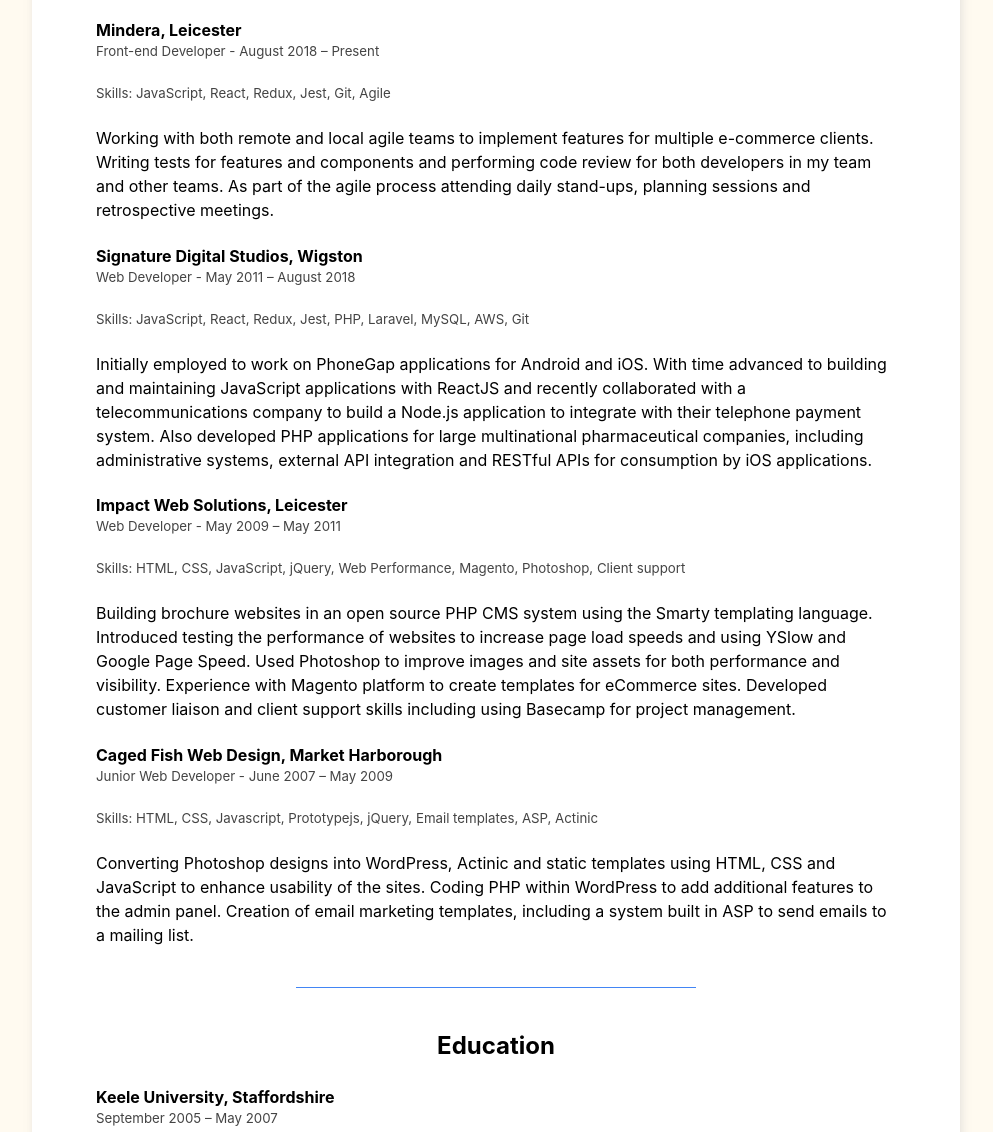
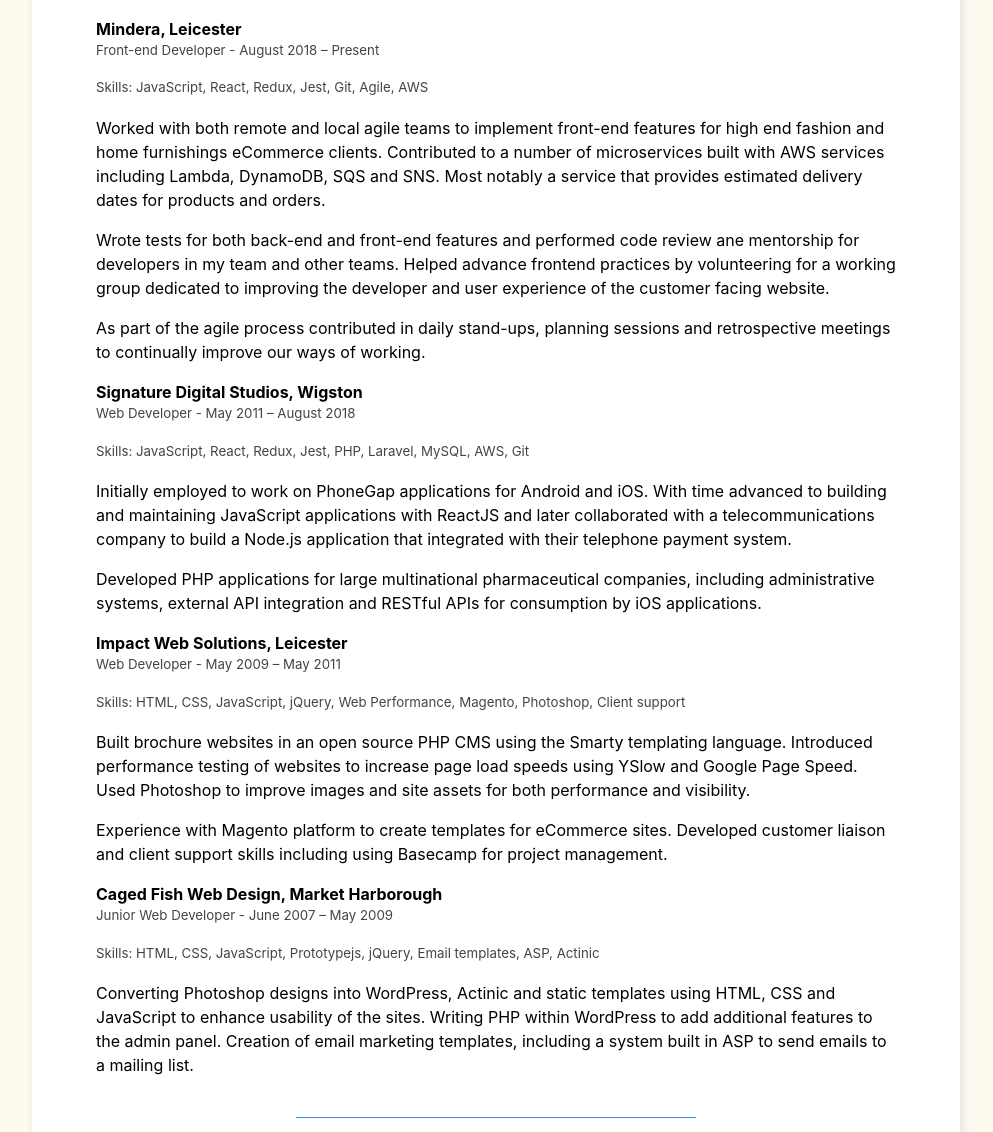
Before and after one commit to danjordan/danjordan.dev, an Eleventy site: page src/cv.njk in a window 1280 px wide. Shown: the part 371-1503 px from the top of the page, without its empty margins (144-1137 px from the left). Built offline with nearby package versions, Linux system fonts and the light colour scheme; Eleventy itself is replaced by a stand-in of ours; files that its build step writes are made by us from their sources; what eleventy-plugin-sass would draw is missing.

Commit message:
Update CV

```diff
--- a/package.json
+++ b/package.json
@@ -11,11 +11,11 @@
   "author": "Dan Jordan <dan@dan-jordan.co.uk>",
   "license": "ISC",
   "dependencies": {
-    "@11ty/eleventy": "^1.0.0-beta.2",
+    "@11ty/eleventy": "^1.0.0-canary.44",
     "@11ty/eleventy-plugin-inclusive-language": "^1.0.3",
     "@11ty/eleventy-plugin-rss": "^1.1.2",
     "@11ty/eleventy-plugin-syntaxhighlight": "^3.1.3",
-    "date-fns": "^2.25.0",
+    "date-fns": "^2.26.0",
     "date-fns-tz": "^1.1.6",
     "dracula-prism": "^2.1.5",
     "eleventy-plugin-sass": "^1.2.0",
--- a/src/css/cv.scss
+++ b/src/css/cv.scss
@@ -43,18 +43,20 @@
   text-align: center;
 }
 
-h4 {
+h3 {
+  font-size: 1rem;
   margin-bottom: 0;
 }
 
-h5 {
+h4 {
   color: #444;
+  font-size: 0.83em;
   font-weight: 400;
   margin-top: 0;
 }
 
 hr {
-  border: #4285f4;
+  border: 0;
   border-bottom: 1px solid #4285f4;
   display: block;
   margin: 2.5rem auto;
--- a/src/cv.njk
+++ b/src/cv.njk
@@ -2,22 +2,27 @@
 <html lang="en">
   <head>
     <meta charset="utf-8" />
-    <meta name="viewport" content="width=device-width, initial-scale=1.0" />
+    <meta name="viewport" content="width=device-width" />
     <title>CV | Dan Jordan</title>
 
-    <link rel="stylesheet" href="/css/cv.css" />
+    <link rel="icon" href="{{ '/favicon.svg' | url }}" />
 
-    <link rel="icon" href="/favicon.svg" />
+    <link rel="stylesheet" href="{{ '/css/cv.css' | url }}" />
 
     <meta
       name="description"
+      content="{{ renderData.description or description or metadata.description }}"
+    />
+
+    <meta
+      property="og:description"
       content="{{ renderData.description or description or metadata.description }}"
     />
     <meta property="og:locale" content="en_GB" />
     <meta property="og:type" content="website" />
 
     <meta name="format-detection" content="telephone=no" />
-    <meta name="theme-color" content="#ffffff" />
+    <meta name="theme-color" content="#fffaf0" />
   </head>
   <body>
     <main class="page">
@@ -34,56 +39,73 @@
       <hr />
       <section>
         <h2>Work history</h2>
-        <h4>Mindera, Leicester</h4>
-        <h5>Front-end Developer - August 2018 &ndash; Present</h5>
-        <h5>Skills: JavaScript, React, Redux, Jest, Git, Agile</h5>
+        <h3>Mindera, Leicester</h3>
+        <h4>Front-end Developer - August 2018 &ndash; Present</h4>
+        <h4>Skills: JavaScript, React, Redux, Jest, Git, Agile, AWS</h4>
         <p>
-          Working with both remote and local agile teams to implement features
-          for multiple e-commerce clients. Writing tests for features and
-          components and performing code review for both developers in my team
-          and other teams. As part of the agile process attending daily
-          stand-ups, planning sessions and retrospective meetings.
+          Worked with both remote and local agile teams to implement front-end
+          features for high end fashion and home furnishings eCommerce clients.
+          Contributed to a number of microservices built with AWS services
+          including Lambda, DynamoDB, SQS and SNS. Most notably a service that
+          provides estimated delivery dates for products and orders.
         </p>
-        <h4>Signature Digital Studios, Wigston</h4>
-        <h5>Web Developer - May 2011 &ndash; August 2018</h5>
-        <h5>
+        <p>
+          Wrote tests for both back-end and front-end features and performed
+          code review ane mentorship for developers in my team and other teams.
+          Helped advance frontend practices by volunteering for a working group
+          dedicated to improving the developer and user experience of the
+          customer facing website.
+        </p>
+        <p>
+          As part of the agile process contributed in daily stand-ups, planning
+          sessions and retrospective meetings to continually improve our ways of
+          working.
+        </p>
+        <h3>Signature Digital Studios, Wigston</h3>
+        <h4>Web Developer - May 2011 &ndash; August 2018</h4>
+        <h4>
           Skills: JavaScript, React, Redux, Jest, PHP, Laravel, MySQL, AWS, Git
-        </h5>
+        </h4>
         <p>
           Initially employed to work on PhoneGap applications for Android and
           iOS. With time advanced to building and maintaining JavaScript
-          applications with ReactJS and recently collaborated with a
-          telecommunications company to build a Node.js application to integrate
-          with their telephone payment system. Also developed PHP applications
-          for large multinational pharmaceutical companies, including
-          administrative systems, external API integration and RESTful APIs for
-          consumption by iOS applications.
+          applications with ReactJS and later collaborated with a
+          telecommunications company to build a Node.js application that
+          integrated with their telephone payment system.
         </p>
-        <h4>Impact Web Solutions, Leicester</h4>
-        <h5>Web Developer - May 2009 &ndash; May 2011</h5>
-        <h5>
+        <p>
+          Developed PHP applications for large multinational pharmaceutical
+          companies, including administrative systems, external API integration
+          and RESTful APIs for consumption by iOS applications.
+        </p>
+        <h3>Impact Web Solutions, Leicester</h3>
+        <h4>Web Developer - May 2009 &ndash; May 2011</h4>
+        <h4>
           Skills: HTML, CSS, JavaScript, jQuery, Web Performance, Magento,
           Photoshop, Client support
-        </h5>
+        </h4>
         <p>
-          Building brochure websites in an open source PHP CMS system using the
-          Smarty templating language. Introduced testing the performance of
-          websites to increase page load speeds and using YSlow and Google Page
-          Speed. Used Photoshop to improve images and site assets for both
-          performance and visibility. Experience with Magento platform to create
-          templates for eCommerce sites. Developed customer liaison and client
-          support skills including using Basecamp for project management.
+          Built brochure websites in an open source PHP CMS using the Smarty
+          templating language. Introduced performance testing of websites to
+          increase page load speeds using YSlow and Google Page Speed. Used
+          Photoshop to improve images and site assets for both performance and
+          visibility.
         </p>
-        <h4>Caged Fish Web Design, Market Harborough</h4>
-        <h5>Junior Web Developer - June 2007 &ndash; May 2009</h5>
-        <h5>
-          Skills: HTML, CSS, Javascript, Prototypejs, jQuery, Email templates,
+        <p>
+          Experience with Magento platform to create templates for eCommerce
+          sites. Developed customer liaison and client support skills including
+          using Basecamp for project management.
+        </p>
+        <h3>Caged Fish Web Design, Market Harborough</h3>
+        <h4>Junior Web Developer - June 2007 &ndash; May 2009</h4>
+        <h4>
+          Skills: HTML, CSS, JavaScript, Prototypejs, jQuery, Email templates,
           ASP, Actinic
-        </h5>
+        </h4>
         <p>
           Converting Photoshop designs into WordPress, Actinic and static
           templates using HTML, CSS and JavaScript to enhance usability of the
-          sites. Coding PHP within WordPress to add additional features to the
+          sites. Writing PHP within WordPress to add additional features to the
           admin panel. Creation of email marketing templates, including a system
           built in ASP to send emails to a mailing list.
         </p>
@@ -91,8 +113,8 @@
       <hr />
       <section>
         <h2>Education</h2>
-        <h4>Keele University, Staffordshire</h4>
-        <h5>September 2005 &ndash; May 2007</h5>
+        <h3>Keele University, Staffordshire</h3>
+        <h4>September 2005 &ndash; May 2007</h4>
         <ul>
           <li>Studied Mathematics &mdash; course incomplete</li>
           <li>
@@ -100,8 +122,8 @@
             Programming (Java) and Web Design
           </li>
         </ul>
-        <h4>Robert Smyth School, Market Harborough</h4>
-        <h5>2001 &ndash; 2005</h5>
+        <h3>Robert Smyth School, Market Harborough</h3>
+        <h4>2001 &ndash; 2005</h4>
         <ul>
           <li>A-Levels in Mathematics, ICT, Geography and General Studies</li>
           <li>AS-Level in Business Studies</li>
@@ -115,11 +137,11 @@
       <section>
         <h2>Interests</h2>
         <p>
-          I am passionate about music and regularly attend live shows and
-          festivals. In addition to this, I have played basketball for many
-          years and currently play in the Leicestershire league, as well as
-          taking a keen interest in the national league where I am a season
-          ticket holder for the Leicester Riders.
+          I am passionate about music and regularly attend live shows. In
+          addition to this, I have played basketball for many years and recently
+          played in the local Leicestershire league, as well as taking a keen
+          interest in the British league where I am a season ticket holder at
+          the Leicester Riders.
         </p>
       </section>
     </main>
```
Also changed, not shown: .eleventy.js, 1 other file.
